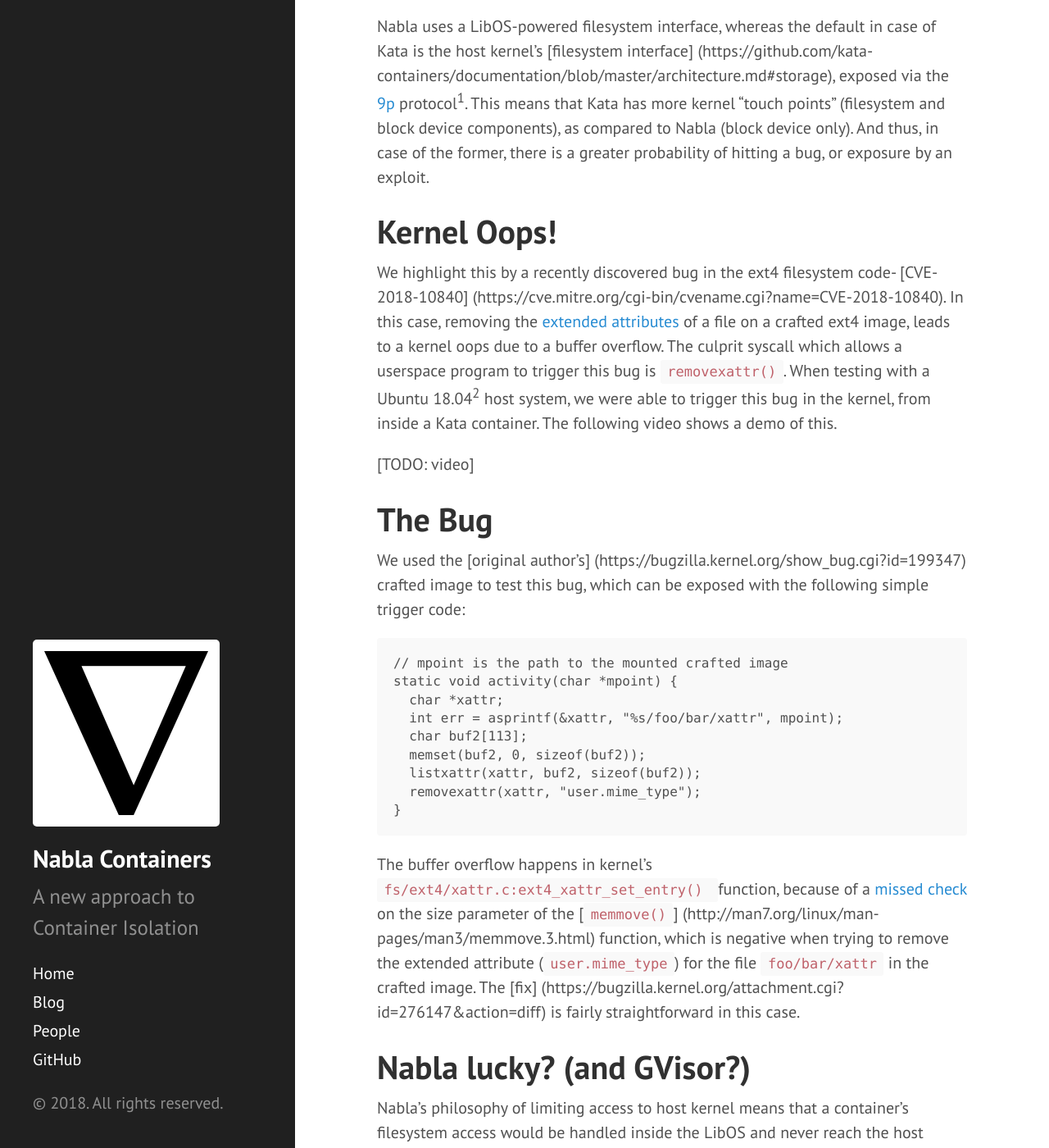
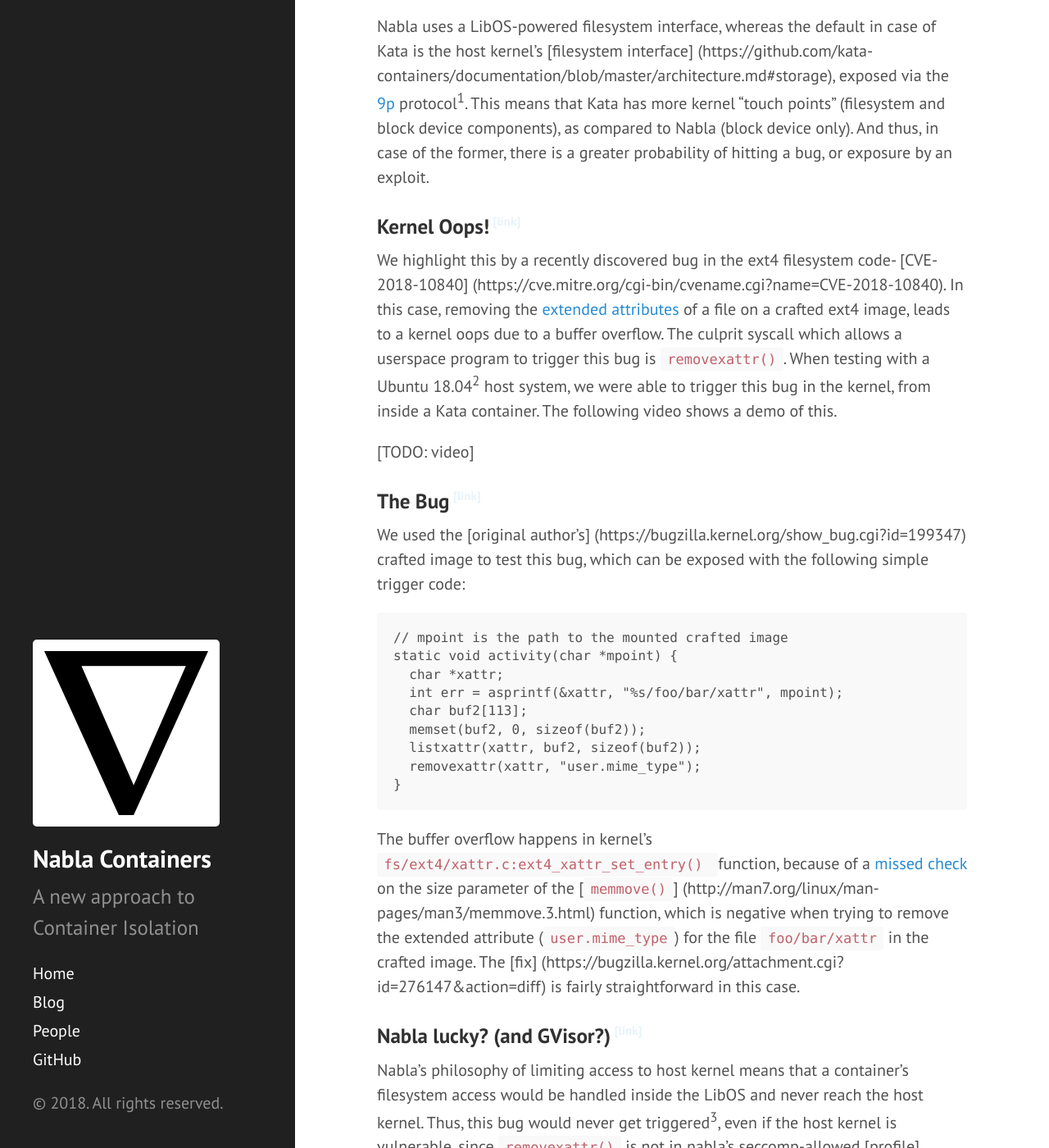
Before and after one commit to nabla-containers/nabla-containers.github.io, a Jekyll site: the page built from _posts/2018-11-11-fs.md, in a window 1280 px wide and 1400 px high, scrolled down 413 px. Shown: the whole window at 82% size. Built offline with Jekyll 4.4.1, drawn with Linux system fonts in a browser that asks for light colours.

Commit message:
Update 2018-11-11-fs.md

````diff
--- a/_posts/2018-11-11-fs.md
+++ b/_posts/2018-11-11-fs.md
@@ -14,7 +14,7 @@
 And thus, in case of the former, there is a greater probability of hitting a bug, or exposure by an exploit.
 
 
-# Kernel Oops!
+### Kernel Oops!
 We highlight this by a recently discovered bug in the ext4 filesystem code- [CVE-2018-10840] (https://cve.mitre.org/cgi-bin/cvename.cgi?name=CVE-2018-10840).
 In this case, removing the [extended attributes](http://man7.org/linux/man-pages/man5/attr.5.html) of a file on a crafted ext4 image, leads to a kernel oops due to a buffer overflow.
 The culprit syscall which allows a userspace program to trigger this bug is `removexattr()`.
@@ -24,7 +24,7 @@
 [TODO: video]
 
 
-# The Bug
+### The Bug
 We used the [original author's] (https://bugzilla.kernel.org/show_bug.cgi?id=199347) crafted image to test this bug, which can be exposed with the following simple trigger code:
 
 ```
@@ -44,7 +44,7 @@
 
 
 
-# Nabla lucky? (and GVisor?)
+### Nabla lucky? (and GVisor?)
 Nabla's philosophy of limiting access to host kernel means that a container's filesystem access would be handled inside the LibOS and never reach the host kernel.
 Thus, this bug would never get triggered<sup>3</sup>, even if the host kernel is vulnerable, since `removexattr()` is not in nabla's seccomp-allowed [profile] (https://github.com/nabla-containers/solo5/blob/ukvm-linux-seccomp/ukvm/ukvm_hv_linux.c#L53-L106).
 Or in other words- it's philosophy, not luck!
@@ -53,7 +53,7 @@
 However, it does not seem like a security feature, as [indicated](https://github.com/google/gvisor/blob/master/pkg/sentry/syscalls/linux/linux64.go#L239-L250) by Sentry's lack of support for `removexattr()`-- `// Removexattr, requires filesystem support`.
 
 
-# So what?
+### So what?
 This particular bug doesn't present a serious security vulnerability in a container setting, since:
 (i) it needs a crafted image to be exposed as rootfs or a volume to the containers,
 (ii) the end product of a successful exploit means only a killed process within the adversary container,
````
